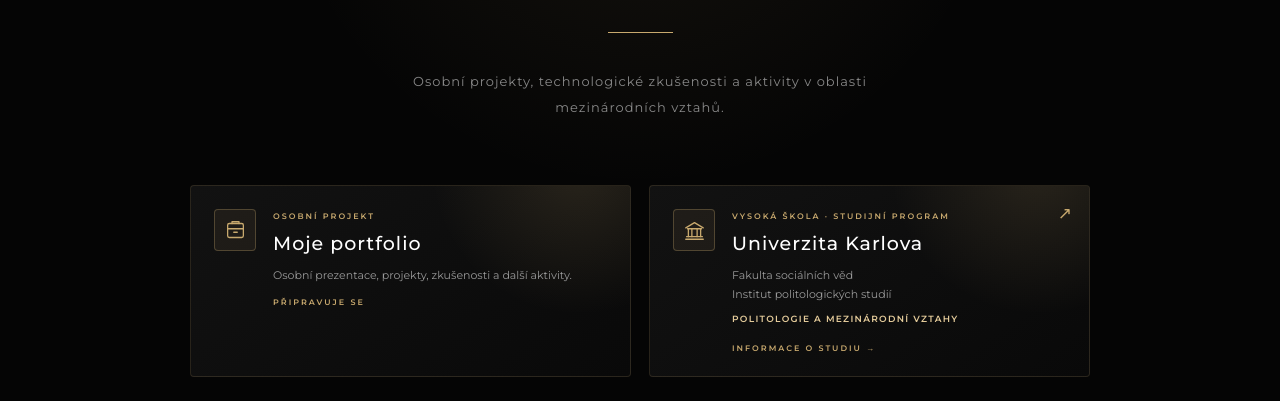
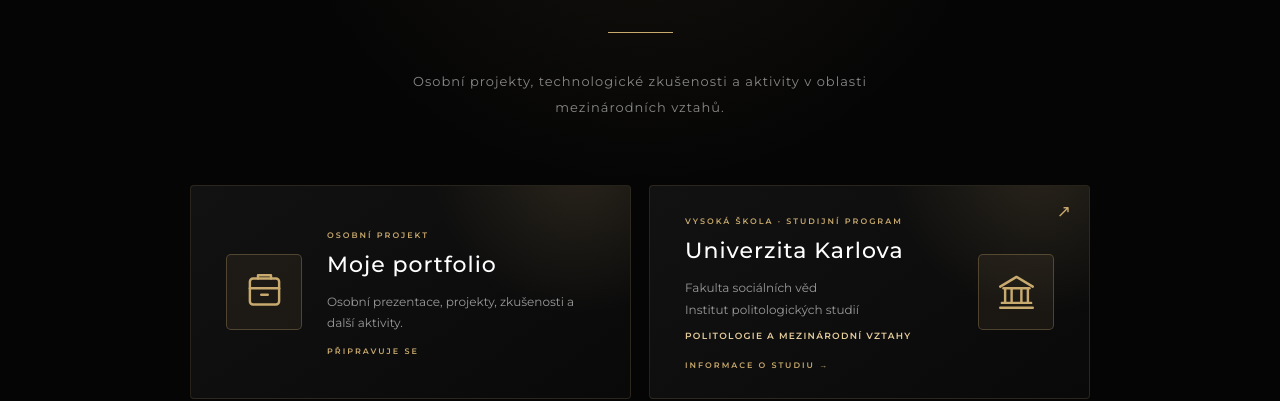
Before and after one commit to Petros-24/Petr-Jakl, a plain HTML site: page index.html in a window 1280 px wide. Shown: the part 409-810 px from the top of the page. Drawn offline with Linux system fonts and the light colour scheme.

Commit message:
Add styles for quick link components

```diff
--- a/style.css
+++ b/style.css
@@ -1218,3 +1218,76 @@ footer {
     margin-bottom: 40px;
     letter-spacing: 5px;
 }
+
+/* =========================================
+   HORNÍ KARTY – ŠIROKÉ ROZLOŽENÍ
+========================================= */
+
+.quick-link {
+    position: relative;
+    min-height: 190px;
+    padding: 28px 35px;
+    align-items: center;
+    gap: 25px;
+}
+
+/* Velké samostatné ikony */
+
+.quick-link-icon {
+    width: 76px;
+    height: 76px;
+    flex: 0 0 76px;
+    border-radius: 5px;
+}
+
+.quick-link-icon svg {
+    width: 39px;
+    height: 39px;
+}
+
+/* Obsah */
+
+.quick-link-content {
+    flex: 1;
+    min-width: 0;
+}
+
+.quick-link-content h2 {
+    font-size: 22px;
+    margin-bottom: 10px;
+}
+
+.quick-link-content p {
+    font-size: 12px;
+    line-height: 1.8;
+}
+
+/* Motivační dopis – ikona vlevo */
+
+.quick-link:first-child {
+    flex-direction: row;
+}
+
+/* Univerzita – ikona vpravo */
+
+.quick-link.university-link {
+    flex-direction: row-reverse;
+}
+
+.quick-link.university-link .quick-link-icon {
+    margin-left: auto;
+}
+
+/* Šipka */
+
+.quick-link-arrow {
+    top: 15px;
+    right: 18px;
+}
+
+/* Jemné zvýraznění */
+
+a.quick-link:hover .quick-link-icon {
+    transform: scale(1.04);
+    box-shadow: 0 0 25px rgba(200,169,110,.12);
+}
```
